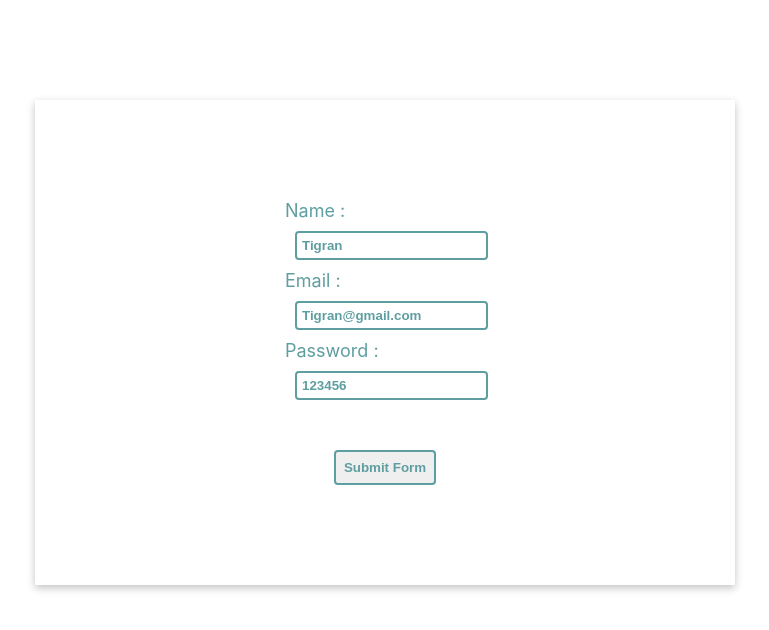
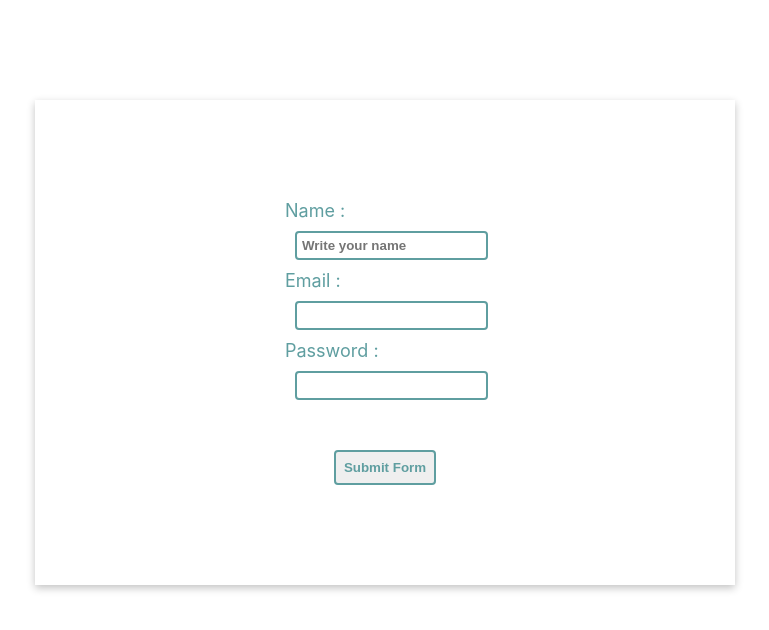
Before and after one commit to dtarxanyan/movies-project, a React (Create React App) app: page / in a window 1280 px wide. Shown: the top 630 px of the page, without its empty margins (255-1024 px from the left). Built offline with nearby package versions, Linux system fonts and the light colour scheme.

Commit message:
'albert-gabrielyan-create-text-input-functional'

```diff
--- a/src/App.js
+++ b/src/App.js
@@ -1,6 +1,8 @@
 import React from "react";
 import Form from "./components/Form";
 import TextInput from "./components/TextInput/TextInput";
+import TextInputF from "./components/Functional/TextInputF/TextInputF";
+
 
 class App extends React.Component {
   constructor(props) {
@@ -25,7 +27,7 @@ class App extends React.Component {
           const { setValue, values } = form;
           return (
             <div className="container">
-              <TextInput
+              <TextInputF
                 label={"Name"}
                 name={"name"}
                 value={values.name}
@@ -33,14 +35,14 @@ class App extends React.Component {
                 placeholder="Write your name"
               />
 
-              <TextInput
+              <TextInputF
                 label={"Email"}
                 name={"email"}
                 value={values.email}
                 onChange={setValue}
               />
 
-              <TextInput
+              <TextInputF
                 label={"Password"}
                 name={"password"}
                 value={values.password}
--- /dev/null
+++ b/src/components/Functional/TextInputF/TextInputF.js
@@ -0,0 +1,33 @@
+import React, {useState} from "react";
+
+
+function TextInputF(props) {
+    const [inputVal,setInputVal] = useState('')
+
+    const handleChange = (e) => {
+        const value = e.target.value;
+        setInputVal(value);
+        props.onChange(props.name, value);
+    };
+
+
+    const {label, placeholder, onChange} = props;
+
+    return (
+
+        <div className={"text-input"}>
+            <label htmlFor={"text-input"}>{label} : </label>
+
+            <input
+                id={"text-input"}
+                type={"text"}
+                value={inputVal}
+                placeholder={placeholder}
+                onChange={(e)=>handleChange(e)}
+            />
+        </div>
+    )
+
+}
+
+export default TextInputF
```
